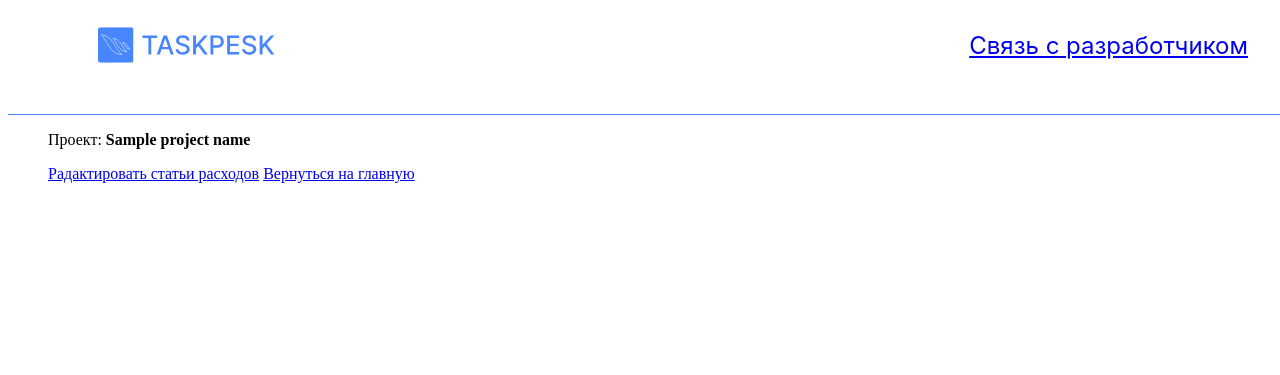
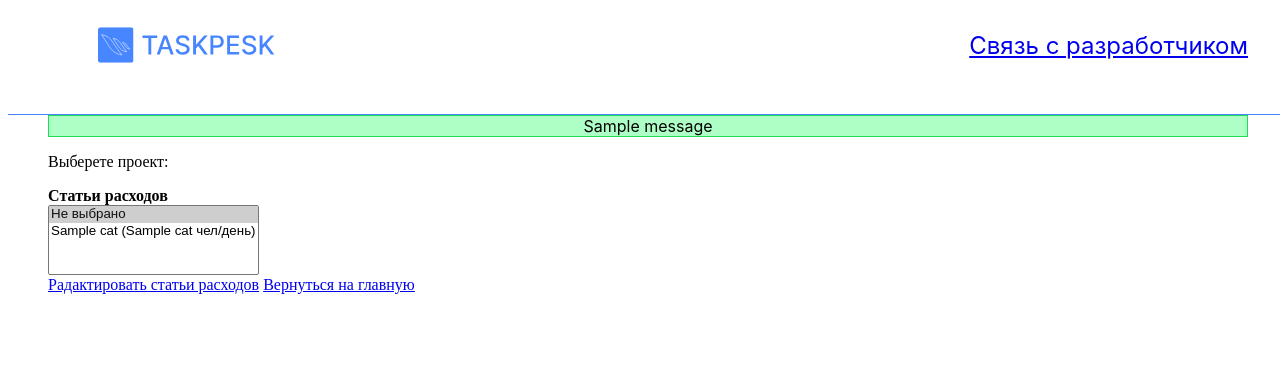
Before and after one commit to artmus208/WebDev, a Flask app: template app/templates/gip/base_gip.html in a window 1280 px wide. Shown: the top 375 px of the page. Run offline with Flask 3, Linux system fonts and the light colour scheme; the template is opened without the code that fills it: most values are stand-ins (such as "Sample title", 1, 10 or a date in 2020); one stand-in notice (Sample message) is shown; parts of the project's set-up code (start-up, migrations or seed data) failed here and were passed over.

Commit message:
Init commit for Polina

```diff
--- a/app/main/views.py
+++ b/app/main/views.py
@@ -300,7 +300,7 @@ def record():
             return render_template('main/records.html', form=form, login=login)
     except Exception as e:
         logger.warning(f"In record page fail has been ocured: {e}")
-        flash('Что-то пошло не так...', category="error")
+        flash('Что-то пошло не так при добавлении записи...', category="error")
         time.sleep(1)
         return redirect(url_for('main.record', login=login))
 
--- a/app/templates/gip/base_gip.html
+++ b/app/templates/gip/base_gip.html
@@ -1,7 +1,25 @@
 {% extends "base.html" %}
 {% block content %}
+
+
+
 <div class="container">
-    <p>Проект:  <strong>{{project_name}}</strong></p>
+
+    {% for cat, msg in get_flashed_messages(True) %}
+        <div class="space flash {{cat}}">{{msg}}</div>
+    {% endfor %}
+
+    <form action="{{ url_for('gip.gips_project') }}">
+        <p>Выберете проект:</p>
+        <label for="project_list" style="display: block;"><b>Cтатьи расходов</b></label>
+        <select name="project_list"  multiple>
+            <option selected value="default">Не выбрано</option>
+            {% for cat in added_cost -%}
+                <option value="{{ cat[0] }}">{{ cat[1]+" "+"("+cat[2]+" чел/день"+")" }}</option>
+            {% endfor %}
+        </select>
+    </form>
+
     <a href="{{ url_for('gip.edit_cat_cost') }}" class="">Радактировать статьи расходов</a>
     <!-- <a href="{{ url_for('gip.edit_task') }}" class="">Радактировать задачи</a> -->
     <a class="about-button" href="{{ url_for('main.index') }}">Вернуться на главную</a>
```
Also changed, not shown: app/gip/views.py (+6 -2 lines).
